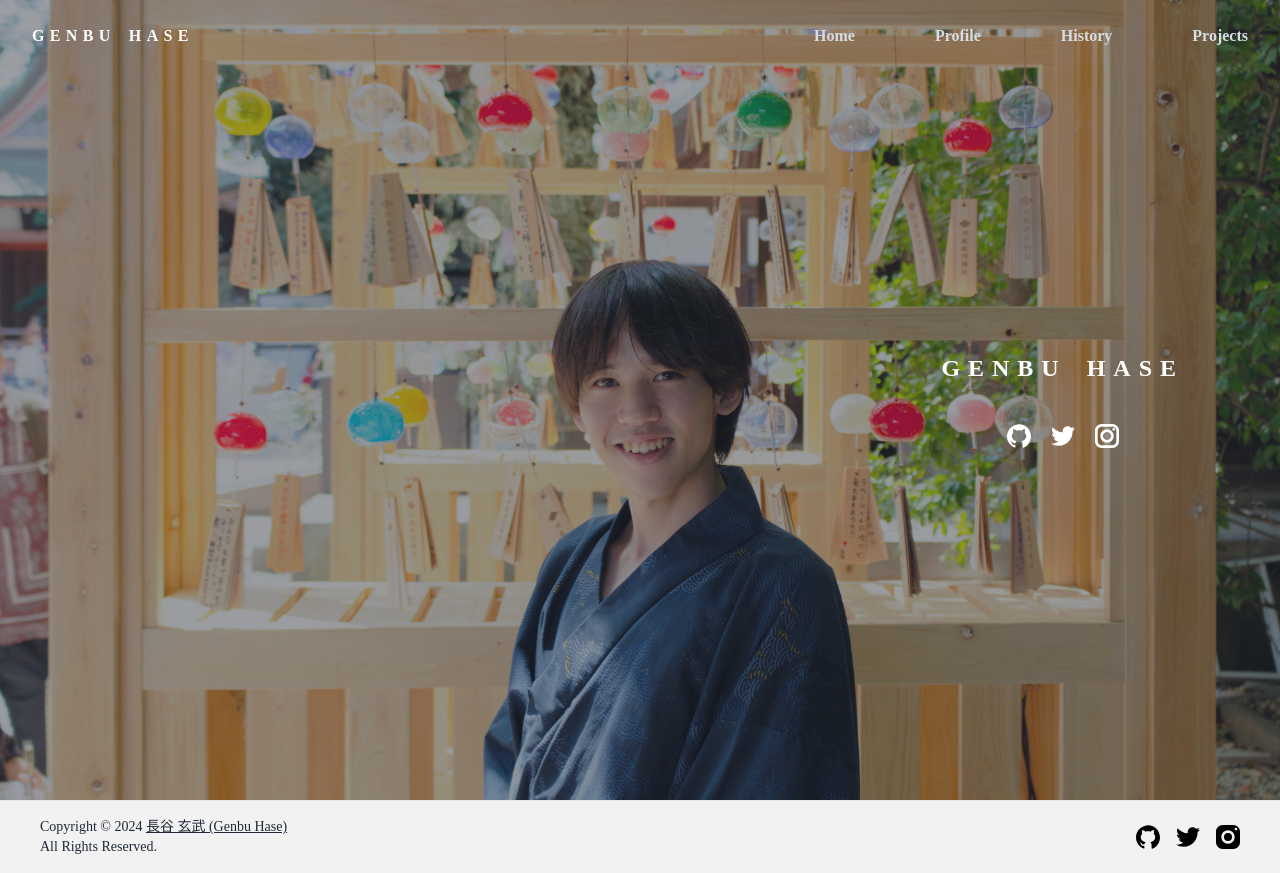
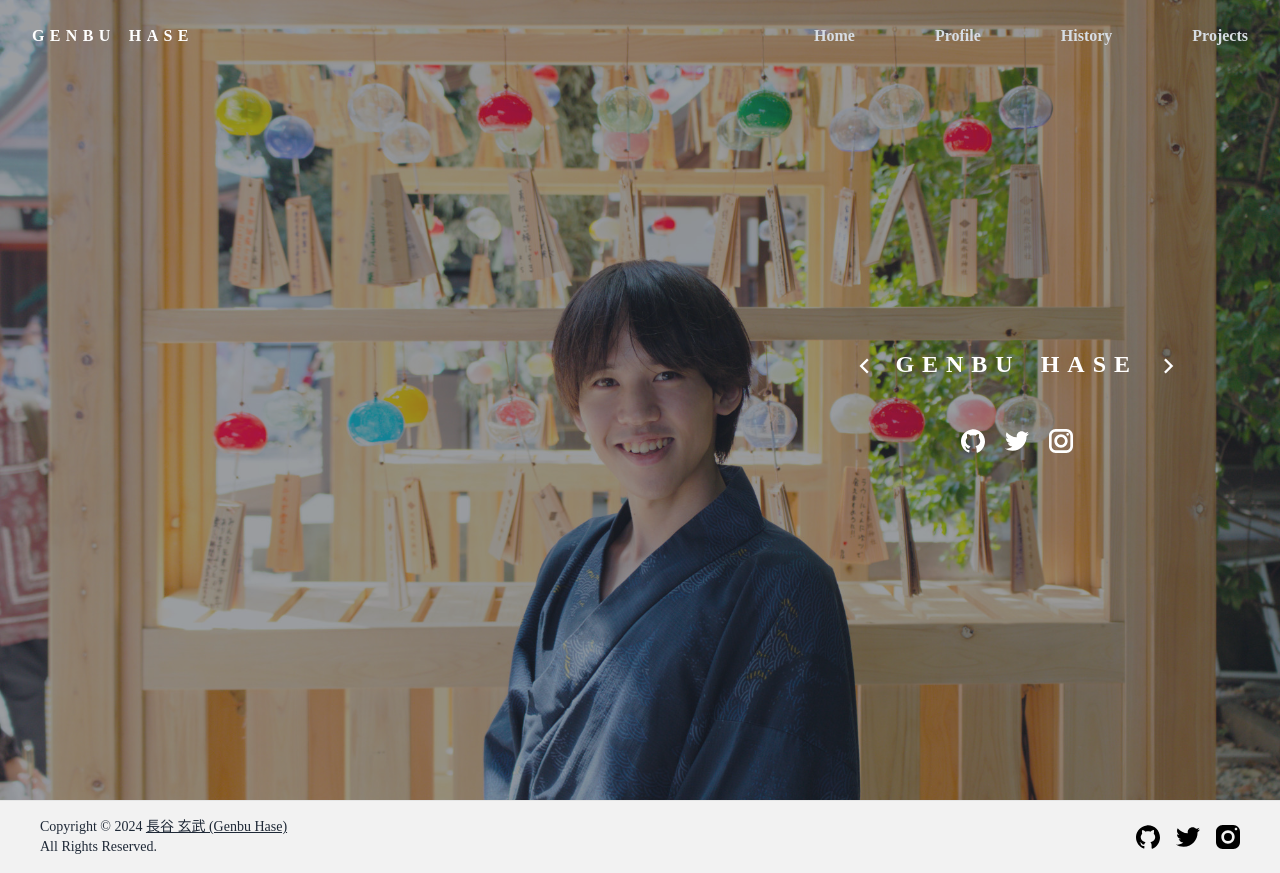
Before and after one commit to GenbuHase/GenbuHase, a Nuxt app: page / in a window 1280 px wide. Built offline with nearby package versions, Linux system fonts and the light colour scheme; a web font is replaced by a local one.

Commit message:
0.1.0.5 + Material Symbolsを導入 + profile.vueを仮作成 + .brand-name横のボタンで背景画像を変更できる機能を追加 + 各ページへのリンクを挿入 $ hero.jpgをhero1.jpgに変更 $ dev実行時に同一LAN内でホスティングされるように修正

```diff
--- a/app.vue
+++ b/app.vue
@@ -9,6 +9,10 @@
     font-family: "Zen Maru Gothic";
   }
 
+  .material-icons {
+    font-family: "Material Symbols Outlined";
+  }
+
   .brand-name {
     @apply font-extrabold;
     @apply uppercase;
--- a/layouts/default.vue
+++ b/layouts/default.vue
@@ -7,10 +7,10 @@
         </div>
 
         <div class="hidden lg:flex lg:gap-x-20">
-          <NuxtLink to="#" class="font-semibold leading-6">Home</NuxtLink>
-          <NuxtLink to="#" class="font-semibold leading-6">Profile</NuxtLink>
-          <NuxtLink to="#" class="font-semibold leading-6">History</NuxtLink>
-          <NuxtLink to="#" class="font-semibold leading-6">Projects</NuxtLink>
+          <NuxtLink to="/" class="font-semibold leading-6">Home</NuxtLink>
+          <NuxtLink to="/profile" class="font-semibold leading-6">Profile</NuxtLink>
+          <NuxtLink to="/history" class="font-semibold leading-6">History</NuxtLink>
+          <NuxtLink to="/projects" class="font-semibold leading-6">Projects</NuxtLink>
         </div>
 
         <div class="flex lg:hidden">
@@ -44,10 +44,10 @@
           <div class="mt-6 flow-root">
             <div class="-my-6 divide-y divide-gray-500/10">
               <div class="space-y-2 py-6">
-                <a href="#" class="-mx-3 block rounded-lg px-3 py-2 text-base font-semibold leading-7 text-gray-900 hover:bg-gray-50">Home</a>
-                <a href="#" class="-mx-3 block rounded-lg px-3 py-2 text-base font-semibold leading-7 text-gray-900 hover:bg-gray-50">Profile</a>
-                <a href="#" class="-mx-3 block rounded-lg px-3 py-2 text-base font-semibold leading-7 text-gray-900 hover:bg-gray-50">History</a>
-                <a href="#" class="-mx-3 block rounded-lg px-3 py-2 text-base font-semibold leading-7 text-gray-900 hover:bg-gray-50">Projects</a>
+                <NuxtLink to="/" class="-mx-3 block rounded-lg px-3 py-2 text-base font-semibold leading-7 text-gray-900 hover:bg-gray-50">Home</NuxtLink>
+                <NuxtLink to="/profile" class="-mx-3 block rounded-lg px-3 py-2 text-base font-semibold leading-7 text-gray-900 hover:bg-gray-50">Profile</NuxtLink>
+                <NuxtLink to="/history" class="-mx-3 block rounded-lg px-3 py-2 text-base font-semibold leading-7 text-gray-900 hover:bg-gray-50">History</NuxtLink>
+                <NuxtLink to="/projects" class="-mx-3 block rounded-lg px-3 py-2 text-base font-semibold leading-7 text-gray-900 hover:bg-gray-50">Projects</NuxtLink>
               </div>
             </div>
           </div>
--- a/nuxt.config.ts
+++ b/nuxt.config.ts
@@ -7,6 +7,7 @@ export default defineNuxtConfig({
 
   googleFonts: {
     families: {
+      "Material+Symbols+Outlined": true,
       "Zen+Maru+Gothic": true
     }
   }
--- a/package.json
+++ b/package.json
@@ -1,13 +1,13 @@
 {
   "type": "module",
   "name": "genbuhase-portfolio",
-  "version": "0.1.0.4",
+  "version": "0.1.0.5",
   "description": "GenbuHase's Portfolio",
   "author": "Genbu Hase (https://genbuhase.github.io/)",
   "main": "index.js",
   "scripts": {
     "build": "nuxt build",
-    "dev": "nuxt dev",
+    "dev": "nuxt dev --host",
     "generate": "nuxt generate",
     "preview": "nuxt preview",
     "postinstall": "nuxt prepare"
--- a/pages/index.vue
+++ b/pages/index.vue
@@ -1,10 +1,20 @@
 <template>
   <div>
-    <section class="hero min-h-svh">
+    <section :class='["hero", `hero-${currentHeroImage}`, "min-h-svh"]'>
       <div class="hero-overlay opacity-80"></div>
 
       <div class="hero-content flex flex-col gap-y-10 md:absolute md:right-20 text-white">
-        <h1 class="brand-name text-2xl">Genbu Hase</h1>
+        <div class="flex gap-x-4 text-3xl">
+          <button @click="prevHeroImage">
+            <span class="material-icons">keyboard_arrow_left</span>
+          </button>
+
+          <h1 class="brand-name text-2xl">Genbu Hase</h1>
+
+          <button @click="nextHeroImage">
+            <span class="material-icons">keyboard_arrow_right</span>
+          </button>
+        </div>
 
         <nav class="grid grid-flow-col gap-5">
           <a href="https://github.com/GenbuHase" target="_blank">
@@ -26,6 +36,39 @@
 
 <style lang="scss" scoped>
   .hero {
-    background-image: url("~/assets/hero.jpg");
+    &-1 {
+      background-image: url("~/assets/hero1.jpg");
+      background-position: center center;
+    }
+
+    &-2 {
+      background-image: url("~/assets/hero2.jpg");
+      background-position: center 25%;
+    }
+
+    &-3 {
+      background-image: url("~/assets/hero3.jpg");
+      background-position: center 25%;
+    }
   }
 </style>
+
+<script setup lang="ts">
+  import { ref } from "vue";
+
+  const HEROIMAGE_MAX_SIZE = 3;
+
+  const currentHeroImage = ref(1);
+
+  function nextHeroImage () {
+    currentHeroImage.value >= HEROIMAGE_MAX_SIZE ? currentHeroImage.value = 1 : currentHeroImage.value++;
+  }
+
+  function prevHeroImage () {
+    currentHeroImage.value <= 1 ? currentHeroImage.value = HEROIMAGE_MAX_SIZE : currentHeroImage.value--;
+  }
+
+  function changeHeroImage (id: number) {
+    currentHeroImage.value = id;
+  }
+</script>
--- /dev/null
+++ b/pages/profile.vue
@@ -0,0 +1,9 @@
+<template>
+  <div>
+    これはテスト用文章です。これはテスト用文章です。これはテスト用文章です。これはテスト用文章です。これはテスト用文章です。これはテスト用文章です。これはテスト用文章です。これはテスト用文章です。これはテスト用文章です。これはテスト用文章です。これはテスト用文章です。これはテスト用文章です。これはテスト用文章です。これはテスト用文章です。これはテスト用文章です。これはテスト用文章です。これはテスト用文章です。これはテスト用文章です。これはテスト用文章です。これはテスト用文章です。これはテスト用文章です。これはテスト用文章です。これはテスト用文章です。これはテスト用文章です。これはテスト用文章です。これはテスト用文章です。これはテスト用文章です。これはテスト用文章です。これはテスト用文章です。これはテスト用文章です。これはテスト用文章です。これはテスト用文章です。これはテスト用文章です。これはテスト用文章です。これはテスト用文章です。これはテスト用文章です。これはテスト用文章です。これはテスト用文章です。これはテスト用文章です。
+  </div>
+</template>
+
+<style lang="scss" scoped>
+
+</style>
```
Also changed, not shown: assets/hero1.jpg (renamed from assets/hero.jpg), 1 other file (tests, documents, lock files or other folders).
